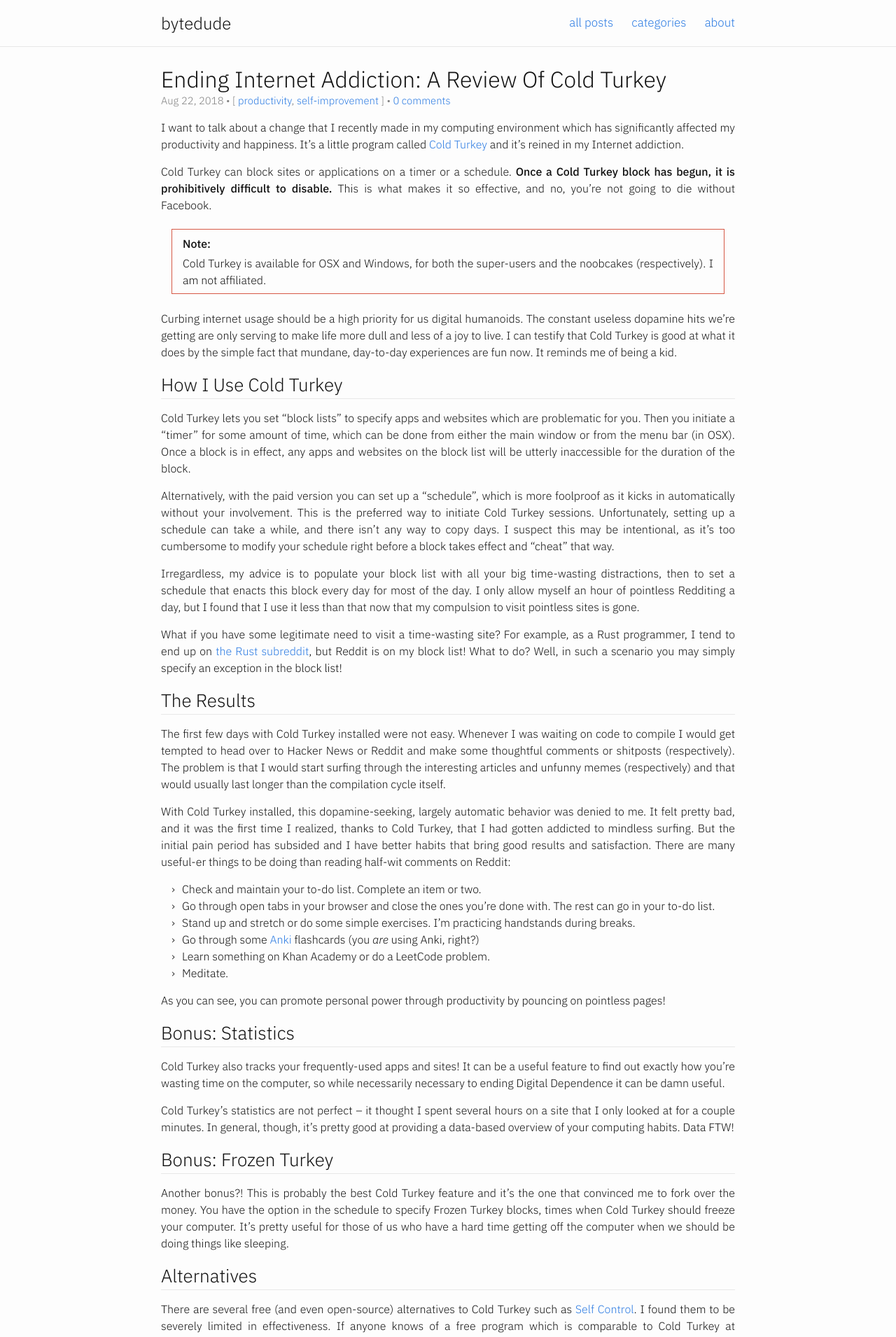
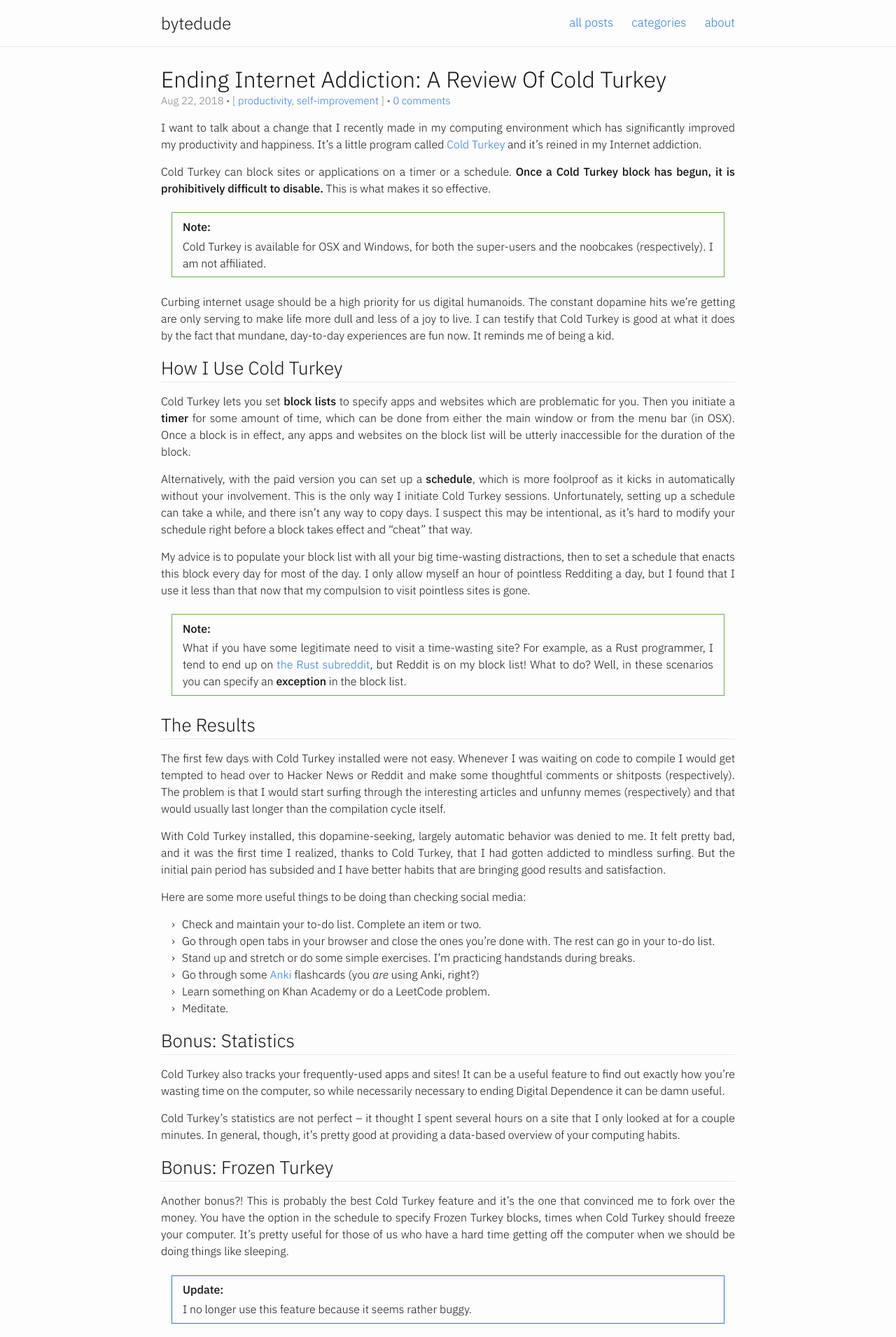
Before and after one commit to mrcnski/signor.dev, a Jekyll site: the page built from _posts/2018-08-22-ending-internet-addiction-a-review-of-cold-turkey.md, in a window 1280 px wide. Shown: the top 1910 px of the page at 70% size. Built offline with Jekyll 4.4.1, drawn with Linux system fonts in a browser that asks for light colours; some of the changed text lies outside the part shown.

Commit message:
update Cold Turkey post

```diff
--- a/_posts/2018-08-22-ending-internet-addiction-a-review-of-cold-turkey.md
+++ b/_posts/2018-08-22-ending-internet-addiction-a-review-of-cold-turkey.md
@@ -4,30 +4,33 @@ date: 2018-08-22
 categories: productivity self-improvement
 ---
 
-I want to talk about a change that I recently made in my computing environment which has significantly affected my productivity and happiness. It's a little program called [Cold Turkey](https://getcoldturkey.com/) and it's reined in my Internet addiction.
+I want to talk about a change that I recently made in my computing environment which has significantly improved my productivity and happiness. It's a little program called [Cold Turkey](https://getcoldturkey.com/) and it's reined in my Internet addiction.
 
-Cold Turkey can block sites or applications on a timer or a schedule. **Once a Cold Turkey block has begun, it is prohibitively difficult to disable.** This is what makes it so effective, and no, you're not going to die without Facebook.
+Cold Turkey can block sites or applications on a timer or a schedule. **Once a Cold Turkey block has begun, it is prohibitively difficult to disable.** This is what makes it so effective.
 
 Cold Turkey is available for OSX and Windows, for both the super-users and the noobcakes (respectively). I am not affiliated.
 {: .note}
 
-Curbing internet usage should be a high priority for us digital humanoids. The constant useless dopamine hits we're getting are only serving to make life more dull and less of a joy to live. I can testify that Cold Turkey is good at what it does by the simple fact that mundane, day-to-day experiences are fun now. It reminds me of being a kid.
+Curbing internet usage should be a high priority for us digital humanoids. The constant dopamine hits we're getting are only serving to make life more dull and less of a joy to live. I can testify that Cold Turkey is good at what it does by the fact that mundane, day-to-day experiences are fun now. It reminds me of being a kid.
 
 ## How I Use Cold Turkey
 
-Cold Turkey lets you set "block lists" to specify apps and websites which are problematic for you. Then you initiate a "timer" for some amount of time, which can be done from either the main window or from the menu bar (in OSX). Once a block is in effect, any apps and websites on the block list will be utterly inaccessible for the duration of the block.
+Cold Turkey lets you set **block lists** to specify apps and websites which are problematic for you. Then you initiate a **timer** for some amount of time, which can be done from either the main window or from the menu bar (in OSX). Once a block is in effect, any apps and websites on the block list will be utterly inaccessible for the duration of the block.
 
-Alternatively, with the paid version you can set up a "schedule", which is more foolproof as it kicks in automatically without your involvement. This is the preferred way to initiate Cold Turkey sessions. Unfortunately, setting up a schedule can take a while, and there isn't any way to copy days. I suspect this may be intentional, as it's too cumbersome to modify your schedule right before a block takes effect and "cheat" that way.
+Alternatively, with the paid version you can set up a **schedule**, which is more foolproof as it kicks in automatically without your involvement. This is the only way I initiate Cold Turkey sessions. Unfortunately, setting up a schedule can take a while, and there isn't any way to copy days. I suspect this may be intentional, as it's hard to modify your schedule right before a block takes effect and "cheat" that way.
 
-Irregardless, my advice is to populate your block list with all your big time-wasting distractions, then to set a schedule that enacts this block every day for most of the day. I only allow myself an hour of pointless Redditing a day, but I found that I use it less than that now that my compulsion to visit pointless sites is gone.
+My advice is to populate your block list with all your big time-wasting distractions, then to set a schedule that enacts this block every day for most of the day. I only allow myself an hour of pointless Redditing a day, but I found that I use it less than that now that my compulsion to visit pointless sites is gone.
 
-What if you have some legitimate need to visit a time-wasting site? For example, as a Rust programmer, I tend to end up on [the Rust subreddit](https://reddit.com/r/rust), but Reddit is on my block list! What to do? Well, in such a scenario you may simply specify an exception in the block list!
+What if you have some legitimate need to visit a time-wasting site? For example, as a Rust programmer, I tend to end up on [the Rust subreddit](https://reddit.com/r/rust), but Reddit is on my block list! What to do? Well, in these scenarios you can specify an **exception** in the block list.
+{: .note}
 
 ## The Results
 
 The first few days with Cold Turkey installed were not easy. Whenever I was waiting on code to compile I would get tempted to head over to Hacker News or Reddit and make some thoughtful comments or shitposts (respectively). The problem is that I would start surfing through the interesting articles and unfunny memes (respectively) and that would usually last longer than the compilation cycle itself.
 
-With Cold Turkey installed, this dopamine-seeking, largely automatic behavior was denied to me. It felt pretty bad, and it was the first time I realized, thanks to Cold Turkey, that I had gotten addicted to mindless surfing. But the initial pain period has subsided and I have better habits that bring good results and satisfaction. There are many useful-er things to be doing than reading half-wit comments on Reddit:
+With Cold Turkey installed, this dopamine-seeking, largely automatic behavior was denied to me. It felt pretty bad, and it was the first time I realized, thanks to Cold Turkey, that I had gotten addicted to mindless surfing. But the initial pain period has subsided and I have better habits that are bringing good results and satisfaction.
+
+Here are some more useful things to be doing than checking social media:
 
 * Check and maintain your to-do list. Complete an item or two.
 * Go through open tabs in your browser and close the ones you're done with. The rest can go in your to-do list.
@@ -36,24 +39,19 @@ With Cold Turkey installed, this dopamine-seeking, largely automatic behavior wa
 * Learn something on Khan Academy or do a LeetCode problem.
 * Meditate.
 
-As you can see, you can promote personal power through productivity by pouncing on pointless pages!
-
 ## Bonus: Statistics
 
 Cold Turkey also tracks your frequently-used apps and sites! It can be a useful feature to find out exactly how you're wasting time on the computer, so while necessarily necessary to ending Digital Dependence it can be damn useful.
 
-Cold Turkey's statistics are not perfect -- it thought I spent several hours on a site that I only looked at for a couple minutes. In general, though, it's pretty good at providing a data-based overview of your computing habits. Data FTW!
+Cold Turkey's statistics are not perfect -- it thought I spent several hours on a site that I only looked at for a couple minutes. In general, though, it's pretty good at providing a data-based overview of your computing habits.
 
 ## Bonus: Frozen Turkey
 
 Another bonus?! This is probably the best Cold Turkey feature and it's the one that convinced me to fork over the money. You have the option in the schedule to specify Frozen Turkey blocks, times when Cold Turkey should freeze your computer. It's pretty useful for those of us who have a hard time getting off the computer when we should be doing things like sleeping.
 
+I no longer use this feature because it seems rather buggy.
+{: .update}
+
 ## Alternatives
 
-There are several free (and even open-source) alternatives to Cold Turkey such as [Self Control](https://selfcontrolapp.com/). I found them to be severely limited in effectiveness. If anyone knows of a free program which is comparable to Cold Turkey at combating internet addiction, do let me know. Until then, my endorsement stands; the "Frozen Turkey" feature itself is worth paying for.
-
-## Conclusion
-
-In utter conclusion of my remarkable Cold Turkey review, it behooves me to add that being productive is *awesome* when working on the right thing. How do you find something worthwhile to work on, so that you're not just wasting your efforts? That's a subject for another day.
-
-I plan on writing more posts about my ideas on improving personal productivity, so stay tuned. I'm not affiliated with Cold Turkey btw.
+There are several free (and even open-source) alternatives to Cold Turkey such as [Self Control](https://selfcontrolapp.com/). I found them to be limited in effectiveness. If anyone knows of a free program which is comparable to Cold Turkey, do let me know.
--- a/_sass/minutia/_layout.scss
+++ b/_sass/minutia/_layout.scss
@@ -117,13 +117,29 @@ img + em {
 /* Notes */
 
 .note {
-    border: 1px solid $red;
+    border: 1px solid $green;
     padding: $spacing-unit / 4 $spacing-unit / 2;
     margin: $spacing-unit * 0.75 $spacing-unit / 2;
     overflow: auto;
 
     &::before {
         content: "Note:";
+        display: block;
+        margin-bottom: $spacing-unit / 8;
+        font-weight: $bold-font-weight;
+    }
+}
+
+/* Update */
+
+.update {
+    border: 1px solid $blue;
+    padding: $spacing-unit / 4 $spacing-unit / 2;
+    margin: $spacing-unit * 0.75 $spacing-unit / 2;
+    overflow: auto;
+
+    &::before {
+        content: "Update:";
         display: block;
         margin-bottom: $spacing-unit / 8;
         font-weight: $bold-font-weight;
```
